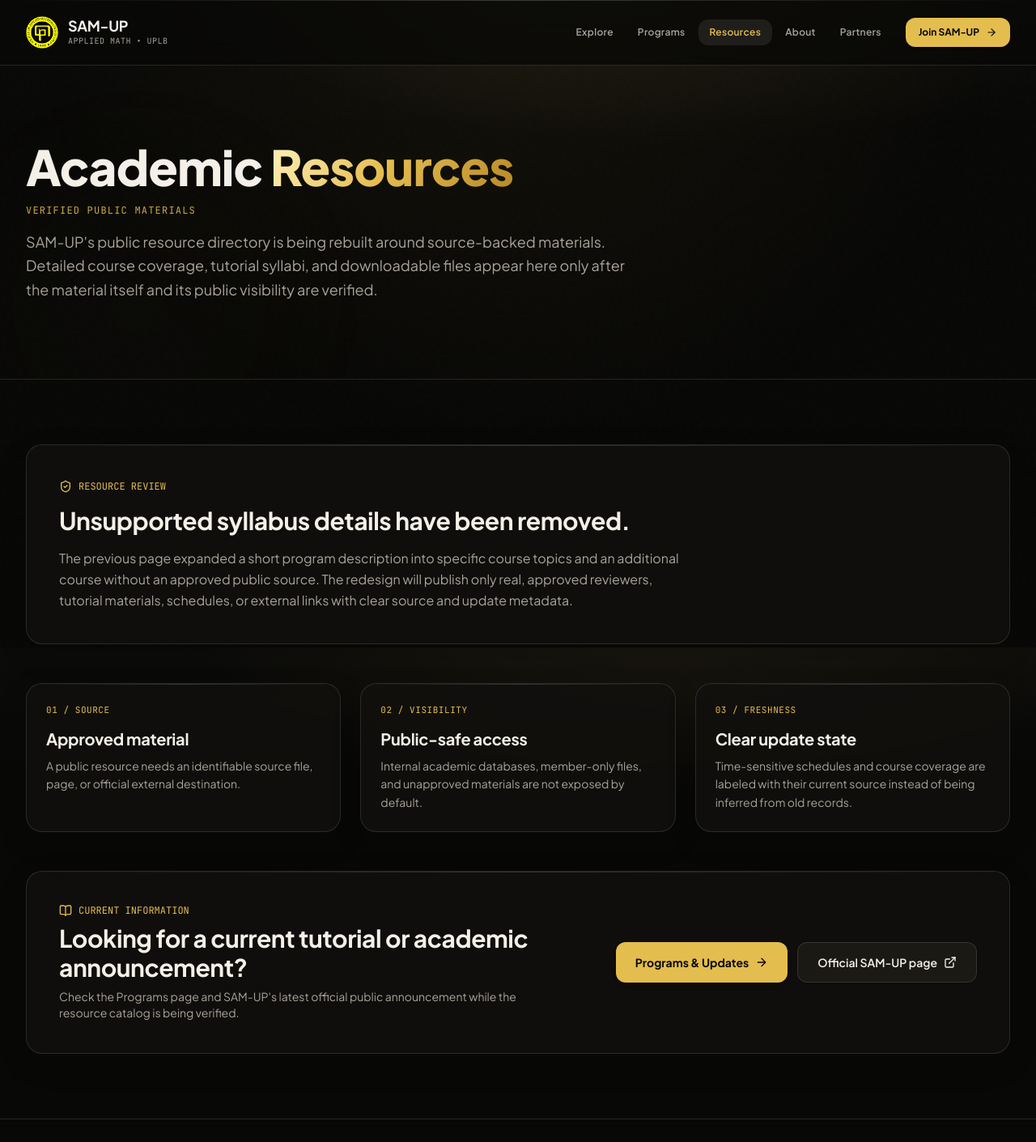
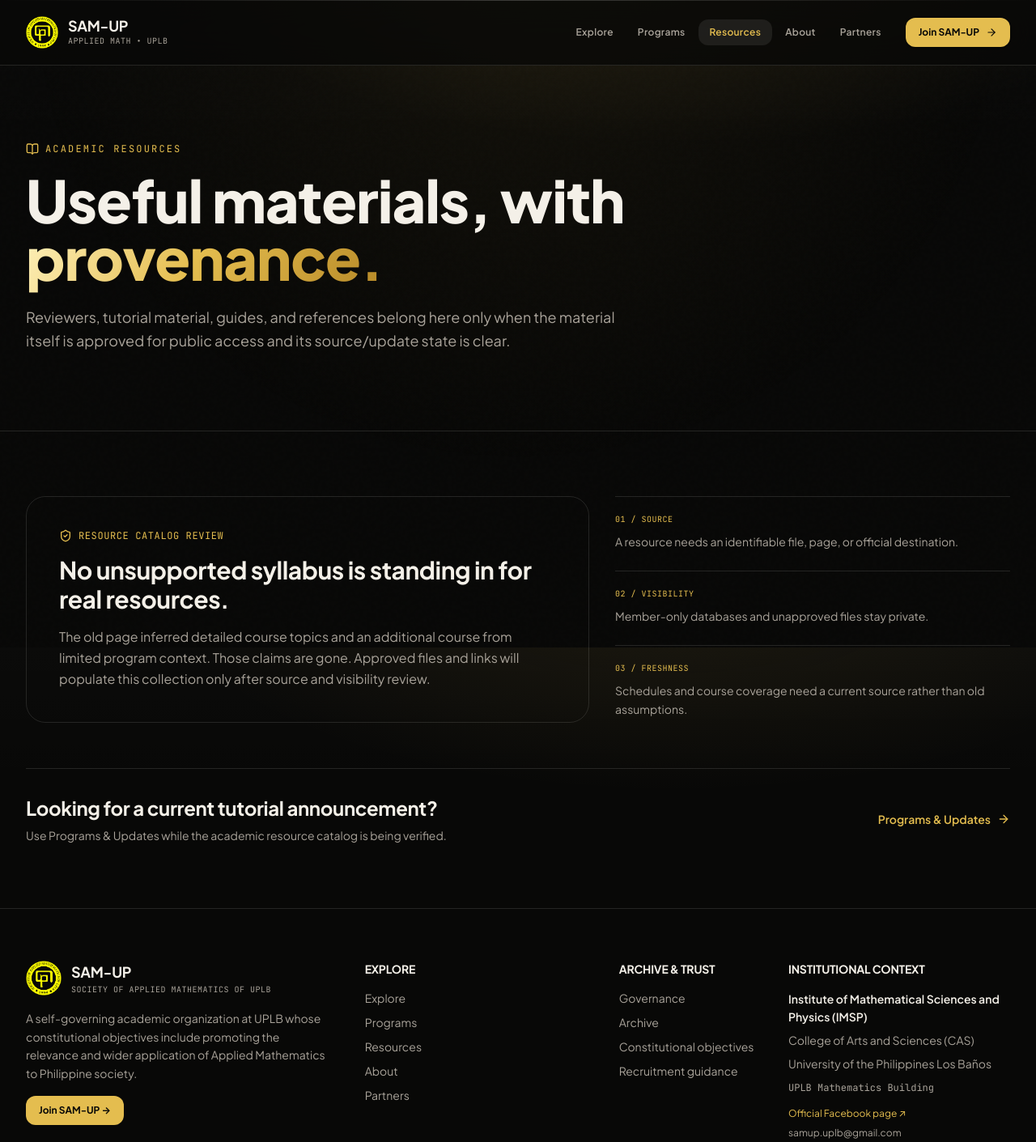
Before and after one commit to Diannn3/samup, an Astro site: page /resources in a window 1280 px wide. Shown: the top 1411 px of the page at 81% size. Built offline with nearby package versions, Linux system fonts and the light colour scheme; Astro itself is replaced by a stand-in of ours.

Commit message:
refactor(resources): connect page to evidence-aware resource collection

```diff
--- a/src/pages/resources.astro
+++ b/src/pages/resources.astro
@@ -1,104 +1,102 @@
 ---
 import BaseLayout from '../layouts/BaseLayout.astro';
-import { BookOpen, ArrowRight, ShieldCheck, ExternalLink } from 'lucide-react';
+import { getCollection } from 'astro:content';
+import { ArrowRight, BookOpen, ExternalLink, ShieldCheck } from 'lucide-react';
+
+const resources = (await getCollection('resources', ({ data }) =>
+  (data.evidence.visibility === 'public' || data.evidence.visibility === 'public-summary-only') &&
+  data.evidence.status !== 'unknown' &&
+  data.evidence.status !== 'blocked' &&
+  data.evidence.status !== 'needs-approval'
+)).sort((a, b) => (b.data.updatedAt ?? b.data.publishedAt ?? '').localeCompare(a.data.updatedAt ?? a.data.publishedAt ?? ''));
 ---
 
 <BaseLayout
   title="Academic Resources | Society of Applied Mathematics of UPLB"
-  description="Public academic resources and official resource updates from the Society of Applied Mathematics of UPLB."
+  description="Source-aware public academic resources from the Society of Applied Mathematics of UPLB."
 >
-  <section class="py-20 sm:py-24 border-b border-[var(--border)] relative overflow-hidden">
-    <div class="glow-blob w-[600px] h-[600px] bg-[radial-gradient(circle,rgba(240,204,78,0.12)_0%,transparent_70%)] top-0 left-[-10%]" aria-hidden="true" />
-
-    <div class="max-w-7xl mx-auto px-4 sm:px-6 lg:px-8 relative z-10">
-      <div class="max-w-3xl space-y-4">
-        <h1 class="font-display font-black text-4xl sm:text-5xl lg:text-6xl text-[var(--foreground)] tracking-tight">
-          Academic <span class="text-gold-gradient">Resources</span>
+  <section class="border-b border-[var(--border)] py-20 sm:py-24">
+    <div class="max-w-7xl mx-auto px-4 sm:px-6 lg:px-8">
+      <div class="max-w-4xl">
+        <div class="flex items-center gap-2 font-mono text-xs uppercase tracking-[0.18em] text-[var(--primary)]">
+          <BookOpen class="w-4 h-4" aria-hidden="true" />
+          <span>Academic resources</span>
+        </div>
+        <h1 class="mt-5 font-display font-black text-4xl sm:text-6xl lg:text-7xl tracking-[-0.035em] leading-[0.98] text-[var(--foreground)]">
+          Useful materials, with <span class="text-gold-gradient">provenance.</span>
         </h1>
-        <p class="font-mono text-xs uppercase tracking-widest text-[var(--primary)]/90">
-          VERIFIED PUBLIC MATERIALS
-        </p>
-        <p class="text-base sm:text-lg text-[var(--muted-foreground)] leading-relaxed font-normal">
-          SAM-UP's public resource directory is being rebuilt around source-backed materials. Detailed course coverage, tutorial syllabi, and downloadable files appear here only after the material itself and its public visibility are verified.
+        <p class="mt-6 max-w-3xl text-base sm:text-lg leading-relaxed text-[var(--muted-foreground)]">
+          Reviewers, tutorial material, guides, and references belong here only when the material itself is approved for public access and its source/update state is clear.
         </p>
       </div>
     </div>
   </section>
 
-  <div class="max-w-7xl mx-auto px-4 sm:px-6 lg:px-8 py-20 space-y-12">
-    <section class="frosted-glass-card p-8 sm:p-10" aria-labelledby="resource-verification-heading">
-      <div class="max-w-3xl space-y-4">
-        <div class="inline-flex items-center gap-2 text-xs font-mono text-[var(--primary)]">
+  <main class="max-w-7xl mx-auto px-4 sm:px-6 lg:px-8 py-16 sm:py-20 space-y-14">
+    {resources.length > 0 ? (
+      <section class="divide-y divide-[var(--border)] border-y border-[var(--border)]" aria-label="Verified public academic resources">
+        {resources.map((resource) => (
+          <a
+            href={resource.data.externalUrl ?? '#'}
+            target={resource.data.externalUrl ? '_blank' : undefined}
+            rel={resource.data.externalUrl ? 'noopener noreferrer' : undefined}
+            class="group grid sm:grid-cols-[9rem_1fr_auto] gap-5 py-7"
+          >
+            <div>
+              <span class="rounded-full border border-[var(--border)] px-3 py-1 text-[10px] font-mono uppercase tracking-wider text-[var(--primary)]">{resource.data.type}</span>
+            </div>
+            <div>
+              <h2 class="font-display font-bold text-xl text-[var(--foreground)] group-hover:text-[var(--primary)] transition-colors">{resource.data.title}</h2>
+              <p class="mt-2 text-sm leading-relaxed text-[var(--muted-foreground)]">{resource.data.summary}</p>
+              {resource.data.courses && resource.data.courses.length > 0 && (
+                <p class="mt-3 text-xs font-mono text-[var(--muted-foreground)]">Courses: {resource.data.courses.join(', ')}</p>
+              )}
+            </div>
+            {resource.data.externalUrl && <ExternalLink class="hidden sm:block w-5 h-5 text-[var(--muted-foreground)] group-hover:text-[var(--primary)]" aria-hidden="true" />}
+          </a>
+        ))}
+      </section>
+    ) : (
+      <section class="grid lg:grid-cols-12 gap-8 items-start">
+        <div class="lg:col-span-7 rounded-[1.5rem] border border-[var(--border)] p-8 sm:p-10">
+          <div class="flex items-center gap-2 text-xs font-mono uppercase tracking-wider text-[var(--primary)]">
             <ShieldCheck class="w-4 h-4" aria-hidden="true" />
-          <span>RESOURCE REVIEW</span>
+            <span>Resource catalog review</span>
           </div>
-        <h2 id="resource-verification-heading" class="font-display font-bold text-2xl sm:text-3xl text-[var(--foreground)]">
-          Unsupported syllabus details have been removed.
+          <h2 class="mt-4 font-display font-bold text-2xl sm:text-3xl text-[var(--foreground)]">
+            No unsupported syllabus is standing in for real resources.
           </h2>
-        <p class="text-sm sm:text-base text-[var(--muted-foreground)] leading-relaxed">
-          The previous page expanded a short program description into specific course topics and an additional course without an approved public source. The redesign will publish only real, approved reviewers, tutorial materials, schedules, or external links with clear source and update metadata.
-        </p>
-      </div>
-    </section>
-
-    <section class="grid md:grid-cols-3 gap-6" aria-label="Resource publishing criteria">
-      <article class="frosted-glass-card p-6">
-        <div class="text-[11px] font-mono uppercase tracking-wider text-[var(--primary)]">01 / SOURCE</div>
-        <h2 class="mt-3 font-display font-bold text-xl text-[var(--foreground)]">Approved material</h2>
-        <p class="mt-2 text-sm text-[var(--muted-foreground)] leading-relaxed">
-          A public resource needs an identifiable source file, page, or official external destination.
-        </p>
-      </article>
-
-      <article class="frosted-glass-card p-6">
-        <div class="text-[11px] font-mono uppercase tracking-wider text-[var(--primary)]">02 / VISIBILITY</div>
-        <h2 class="mt-3 font-display font-bold text-xl text-[var(--foreground)]">Public-safe access</h2>
-        <p class="mt-2 text-sm text-[var(--muted-foreground)] leading-relaxed">
-          Internal academic databases, member-only files, and unapproved materials are not exposed by default.
-        </p>
-      </article>
-
-      <article class="frosted-glass-card p-6">
-        <div class="text-[11px] font-mono uppercase tracking-wider text-[var(--primary)]">03 / FRESHNESS</div>
-        <h2 class="mt-3 font-display font-bold text-xl text-[var(--foreground)]">Clear update state</h2>
-        <p class="mt-2 text-sm text-[var(--muted-foreground)] leading-relaxed">
-          Time-sensitive schedules and course coverage are labeled with their current source instead of being inferred from old records.
-        </p>
-      </article>
-    </section>
-
-    <section class="frosted-glass-card p-8 sm:p-10 flex flex-col md:flex-row items-center justify-between gap-8">
-      <div class="space-y-2 text-center md:text-left">
-        <div class="flex items-center justify-center md:justify-start gap-2 text-xs font-mono text-[var(--primary)]">
-          <BookOpen class="w-4 h-4" aria-hidden="true" />
-          <span>CURRENT INFORMATION</span>
-        </div>
-        <h2 class="font-display font-bold text-2xl sm:text-3xl text-[var(--foreground)]">
-          Looking for a current tutorial or academic announcement?
-        </h2>
-        <p class="text-sm text-[var(--muted-foreground)] max-w-xl">
-          Check the Programs page and SAM-UP's latest official public announcement while the resource catalog is being verified.
+          <p class="mt-4 text-sm sm:text-base leading-relaxed text-[var(--muted-foreground)]">
+            The old page inferred detailed course topics and an additional course from limited program context. Those claims are gone. Approved files and links will populate this collection only after source and visibility review.
           </p>
         </div>
 
-      <div class="flex flex-col sm:flex-row gap-3 shrink-0">
-        <a
-          href="/events"
-          class="inline-flex items-center justify-center gap-2 px-6 py-3.5 rounded-xl bg-[var(--primary)] text-[var(--primary-foreground)] font-bold text-sm hover:bg-[var(--primary-hover)] transition-all shadow-md shadow-[var(--primary)]/20"
-        >
-          <span>Programs & Updates</span>
+        <aside class="lg:col-span-5 space-y-6">
+          <div class="border-t border-[var(--border)] pt-5">
+            <div class="font-mono text-[10px] uppercase tracking-wider text-[var(--primary)]">01 / Source</div>
+            <p class="mt-2 text-sm leading-relaxed text-[var(--muted-foreground)]">A resource needs an identifiable file, page, or official destination.</p>
+          </div>
+          <div class="border-t border-[var(--border)] pt-5">
+            <div class="font-mono text-[10px] uppercase tracking-wider text-[var(--primary)]">02 / Visibility</div>
+            <p class="mt-2 text-sm leading-relaxed text-[var(--muted-foreground)]">Member-only databases and unapproved files stay private.</p>
+          </div>
+          <div class="border-t border-[var(--border)] pt-5">
+            <div class="font-mono text-[10px] uppercase tracking-wider text-[var(--primary)]">03 / Freshness</div>
+            <p class="mt-2 text-sm leading-relaxed text-[var(--muted-foreground)]">Schedules and course coverage need a current source rather than old assumptions.</p>
+          </div>
+        </aside>
+      </section>
+    )}
+
+    <section class="border-t border-[var(--border)] pt-8 flex flex-col sm:flex-row sm:items-center justify-between gap-5">
+      <div>
+        <h2 class="font-display font-bold text-2xl text-[var(--foreground)]">Looking for a current tutorial announcement?</h2>
+        <p class="mt-2 text-sm text-[var(--muted-foreground)]">Use Programs & Updates while the academic resource catalog is being verified.</p>
+      </div>
+      <a href="/events" class="inline-flex items-center gap-2 text-sm font-semibold text-[var(--primary)] hover:underline shrink-0">
+        Programs & Updates
         <ArrowRight class="w-4 h-4" aria-hidden="true" />
       </a>
-        <a
-          href="https://facebook.com/SAMUPLB"
-          target="_blank"
-          rel="noopener noreferrer"
-          class="inline-flex items-center justify-center gap-2 px-6 py-3.5 rounded-xl bg-[var(--surface-raised)] border border-[var(--border)] text-[var(--foreground)] font-semibold text-sm hover:border-[var(--border-primary)] transition-all shadow-sm"
-        >
-          <span>Official SAM-UP page</span>
-          <ExternalLink class="w-4 h-4" aria-hidden="true" />
-        </a>
-      </div>
     </section>
-  </div>
+  </main>
 </BaseLayout>
```
Lines whose indentation alone changed are shown as unchanged.
